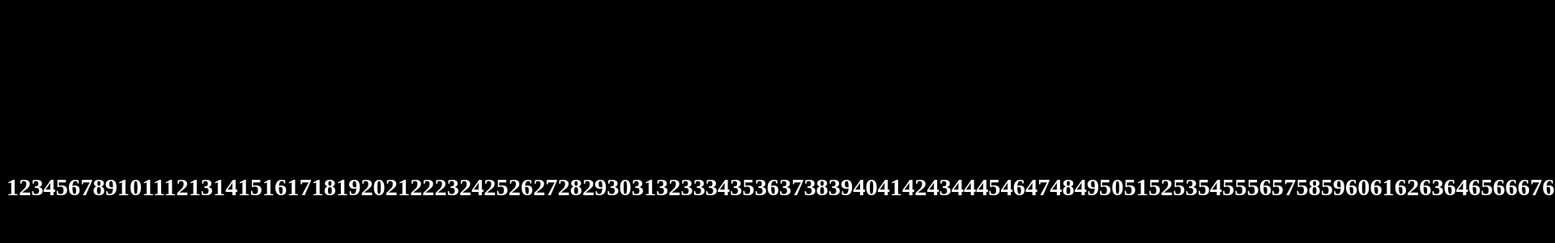
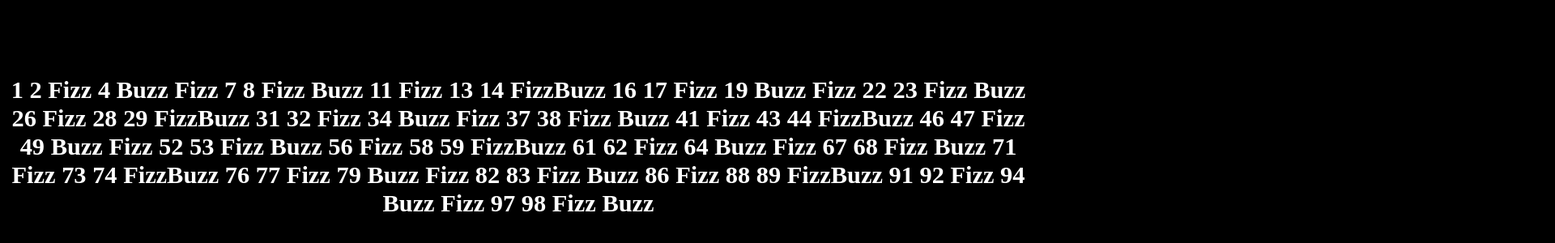
Before and after one commit to France900/js-fizzbuzz, a plain HTML site: page index.html in a window 1280 px wide. Shown: the part 146-446 px from the top of the page at 81% size, 1920 px wide, since content can reach past the window. Drawn offline with Linux system fonts and the light colour scheme.

Commit message:
ad ora le &%$@!

```diff
--- a/index.html
+++ b/index.html
@@ -3,11 +3,12 @@
   <head>
     <meta charset="utf-8">
     <meta name="viewport" content="width=device-width, initial-scale=1">
-    <title>Lista cognomi</title>
+    <title>Fizz Buzz</title>
     <link rel="stylesheet" href="./master.css">
   </head>
   <body>
     <section id="result"></section>
+    <p id="pprova"></p>
     <script src="./main.js" charset="utf-8"></script>
   </body>
 </html>
--- a/main.js
+++ b/main.js
@@ -3,9 +3,60 @@
 // ma per i multipli di 3 stampi “Fizz” al posto del numero e per i multipli di 5 stampi Buzz.
 // Per i numeri che sono sia multipli di 3 che di 5 stampi FizzBuzz.
 
-var numbers = []
+// var numbers = []
+//
+// for (var i = 0; i < 100; i++) {
+//   // console.log(i+1);
+//   numbers.push(i+1)
+//   document.getElementById("result").innerHTML += "<span>" + numbers[i] + " " + "</span>";
+//   if (!((i+1)%3) && !((i+1)%5)) {
+//     numbers[i] = "Fizz"
+//   } else if (!((i+1)%3)) {
+//     numbers[i] = "FizzBuzz"
+//   }else if (!((i+1)%5)) {
+//     numbers[i] = "Buzz"
+//   }
+// }
+// console.log(numbers);
+
+
+var numbers = [];
+var interference = numbers;
+console.log(numbers);
+console.log(interference);
+
 
 for (var i = 0; i < 100; i++) {
-  console.log(i+1);
-  document.getElementById("result").innerHTML += "<span>" + (i + 1) + "</span>";
+  // console.log(i+1);
+  numbers.push(i+1)
+  // var interference = numbers
+  if (!((i+1)%3) && !((i+1)%5)) {
+    interference[i] = "FizzBuzz"
+  } else if (!((i+1)%3)) {
+    interference[i] = "Fizz"
+  } else if (!((i+1)%5)) {
+    interference[i] = "Buzz"
+  }
+  document.getElementById("result").innerHTML += "<span>" + interference[i] + " " + "</span>";
+  // console.log(numbers[i]);
 }
+console.log(numbers);
+console.log(interference);
+
+
+
+// var numbers = []
+//
+// for (var i = 0; i < 100; i++) {
+//   console.log(i+1);
+//   numbers.push(i+1)
+//   if (!((i+1)%3) && !((i+1)%5)) {
+//     numbers[i] = "FizzBuzz"
+//   } else if (!((i+1)%3)) {
+//     numbers[i] = "Fizz"
+//   } else if (!((i+1)%5)) {
+//     numbers[i] = "Buzz"
+//   }
+//   document.getElementById("result").innerHTML += "<span>" + numbers[i] + " " + "</span>";
+// }
+// console.log(numbers);
--- a/master.css
+++ b/master.css
@@ -5,7 +5,7 @@ body {
 }
 
 section {
-  margin-top: 45vh;
+  margin-top: 30vh;
   font-weight: bold;
   font-size: 1.9em;
 }
```
